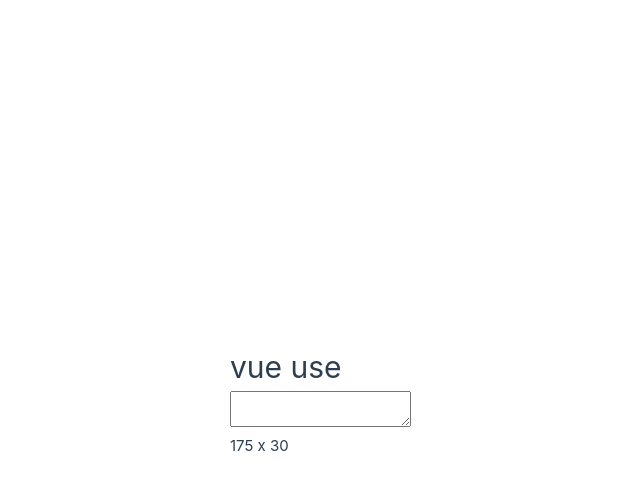
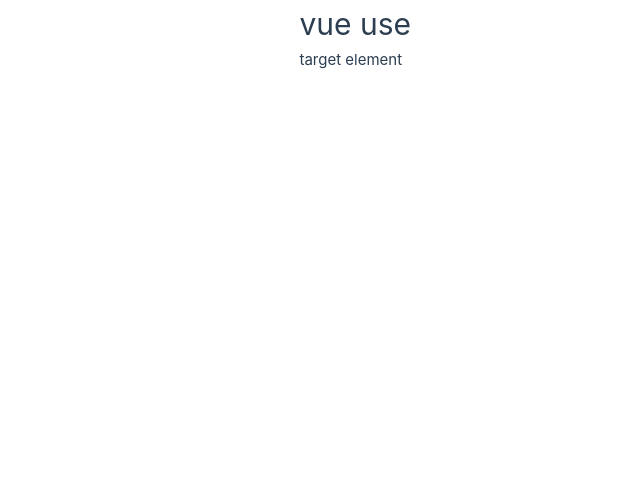
Before and after one commit to noah-00/vue3-doc, a Vue app: page / in a window 1280 px wide. Shown: the top 490 px of the page, without its empty margins (229-869 px from the left). Built offline with nearby package versions, Linux system fonts and the light colour scheme.

Commit message:
✨ useElementVisibility

```diff
--- /dev/null
+++ b/src/components/VueUse/UseElementVisibility.vue
@@ -0,0 +1,16 @@
+<script setup lang="ts">
+import { ref, watch } from "vue";
+import { useElementVisibility } from "@vueuse/core";
+
+const target = ref(null);
+const targetIsVisible = useElementVisibility(target);
+watch(targetIsVisible, (value) => {
+  console.log(value);
+});
+</script>
+
+<template>
+  <div style="height: 200vh">
+    <div ref="target">target element</div>
+  </div>
+</template>
--- a/src/components/VueUse/index.vue
+++ b/src/components/VueUse/index.vue
@@ -6,6 +6,7 @@ import UseDraggable from "./UseDraggable.vue";
 import UseDropZone from "./UseDropZone.vue";
 import UseElementBounding from "./UseElementBounding.vue";
 import UseElementSize from "./UseElementSize.vue";
+import UseElementVisibility from "./UseElementVisibility.vue";
 </script>
 
 <template>
@@ -16,5 +17,6 @@ import UseElementSize from "./UseElementSize.vue";
   <!-- <UseDraggable /> -->
   <!-- <UseDropZone /> -->
   <!-- <UseElementBounding /> -->
-  <UseElementSize />
+  <!-- <UseElementSize /> -->
+  <UseElementVisibility />
 </template>
```
